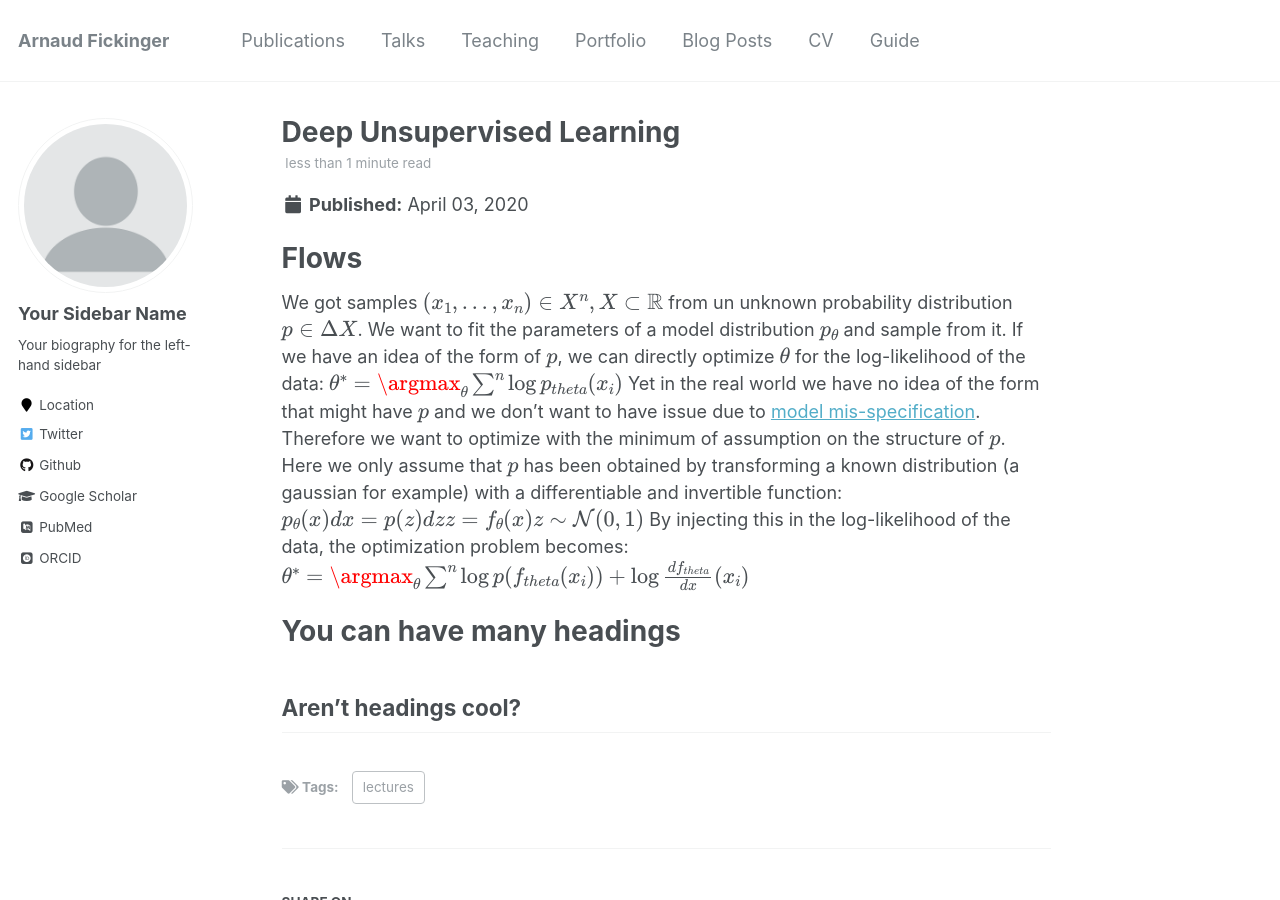
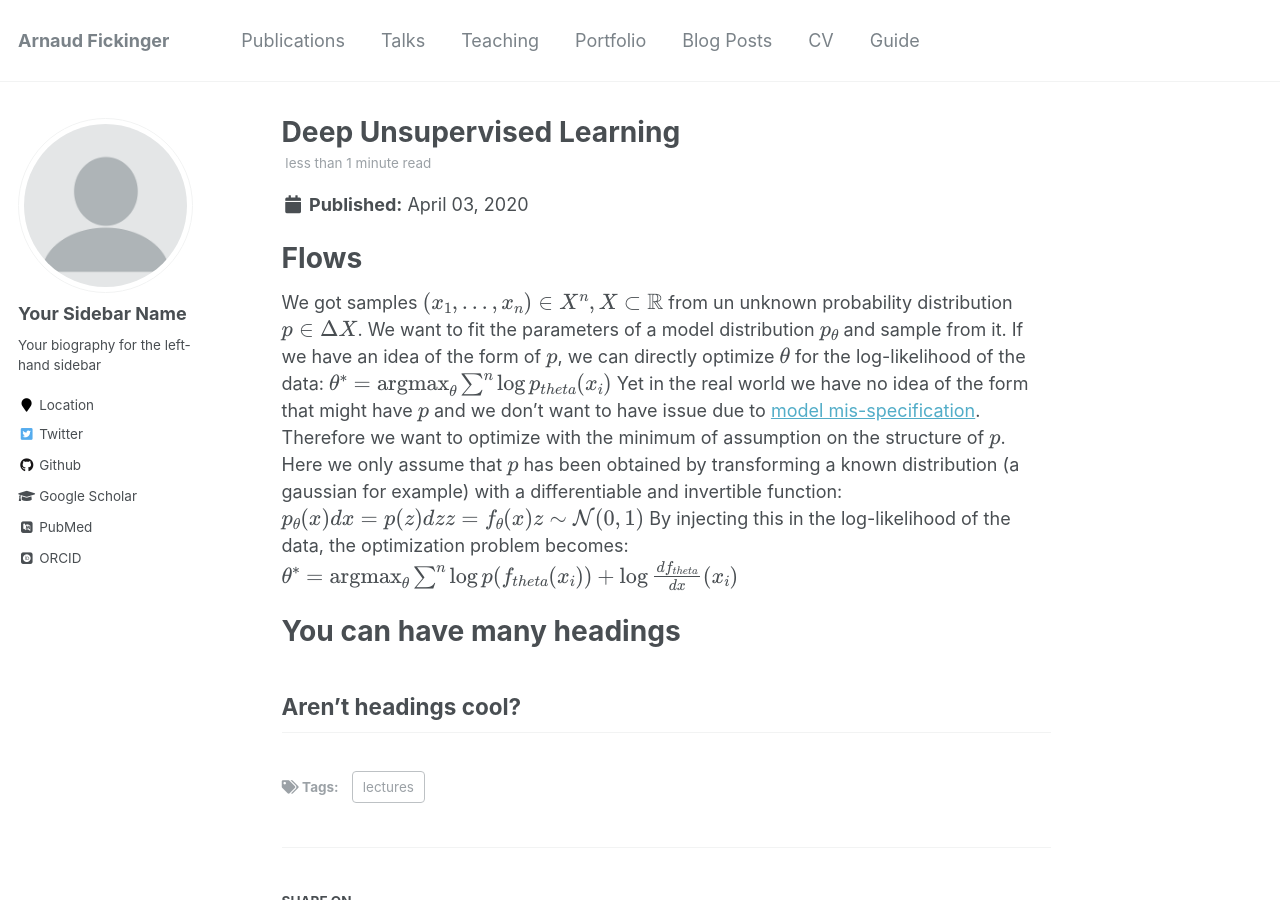
Before and after one commit to ArnaudFickinger/arnaudfickinger.github.io, a Jekyll site: the page built from _posts/2012-08-14-deep-unsupervised-learning.md, in a window 1280 px wide and 900 px high. Built offline with Jekyll 4.4.1, drawn with Linux system fonts in a browser that asks for light colours; some web fonts are replaced; formulas are drawn with MathJax 3.

Commit message:
post_dul

```diff
--- a/_posts/2012-08-14-deep-unsupervised-learning.md
+++ b/_posts/2012-08-14-deep-unsupervised-learning.md
@@ -12,7 +12,7 @@ Flows
 We got samples $(x_1, ..., x_n) \in X^n, X\subset \mathbb{R} \$ from un unknown probability distribution $p \in \Delta X$. We want
 to fit the parameters of a model distribution $p_{\theta}$ and sample from it. If we have an idea of the form of $p$,
 we can directly optimize $\theta$ for the log-likelihood of the data:
-$$\theta^* = \argmax_{\theta} \sum^n \log p_{theta}(x_i)$$
+$$\theta^* = \text{argmax}_{\theta} \sum^n \log p_{theta}(x_i)$$
 Yet in the real world we have no idea of the form that might have $p$ and we don't want to have issue due to
 [model mis-specification](https://jsteinhardt.wordpress.com/2017/01/10/latent-variables-and-model-mis-specification/).
   Therefore we want to optimize with the minimum of assumption on the structure of $p$. Here we only assume that
@@ -22,7 +22,7 @@ $$p_{\theta}(x)dx = p(z)dz \\
     z \sim \mathcal{N}(0,1)
     $$
 By injecting this in the log-likelihood of the data, the optimization problem becomes:
-$$\theta^* = \argmax_{\theta} \sum^n \log p(f_{theta}(x_i)) + \log \frac{df_{theta}}{dx}(x_i)$$
+$$\theta^* = \text{argmax}_{\theta} \sum^n \log p(f_{theta}(x_i)) + \log \frac{df_{theta}}{dx}(x_i)$$
 
 
 
```
